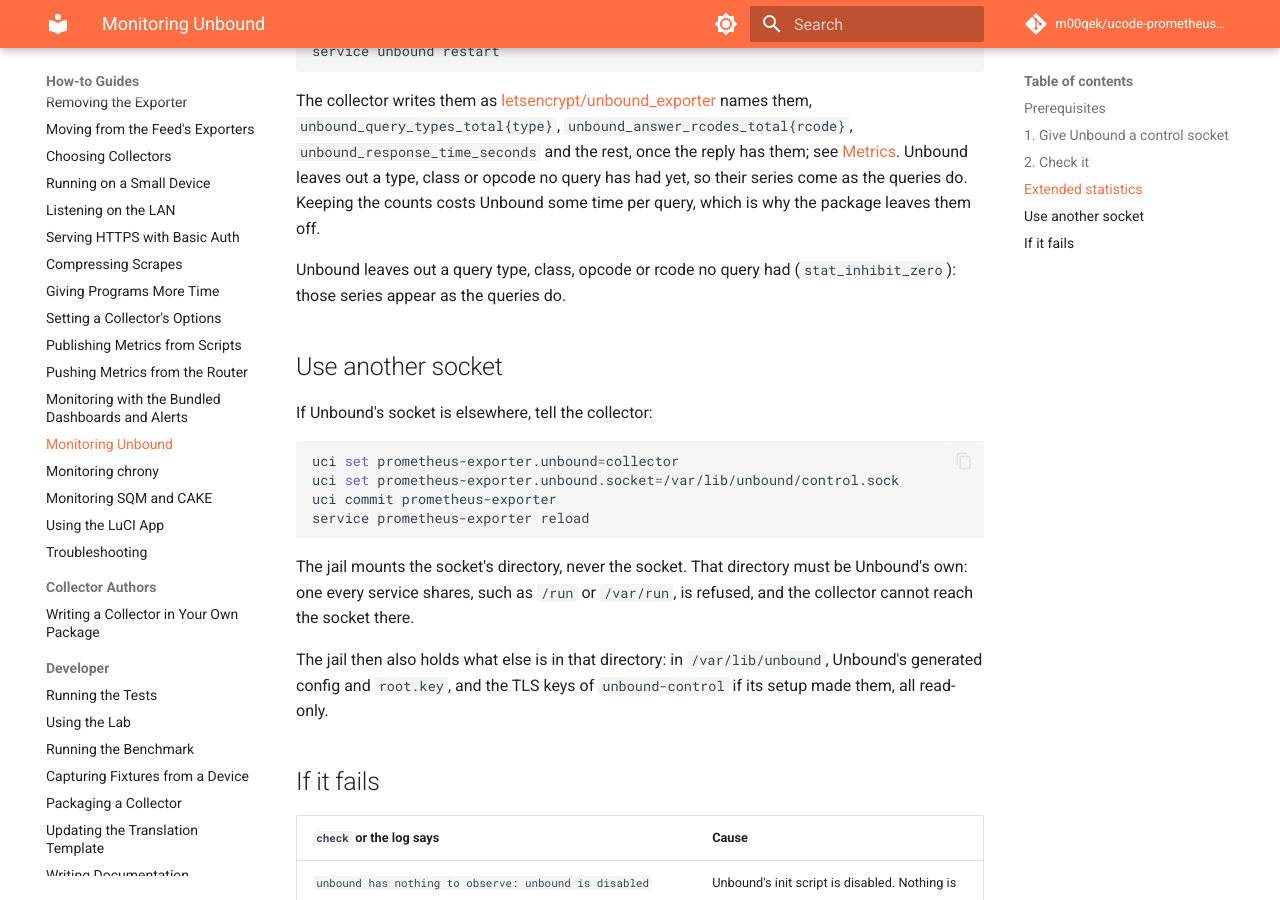
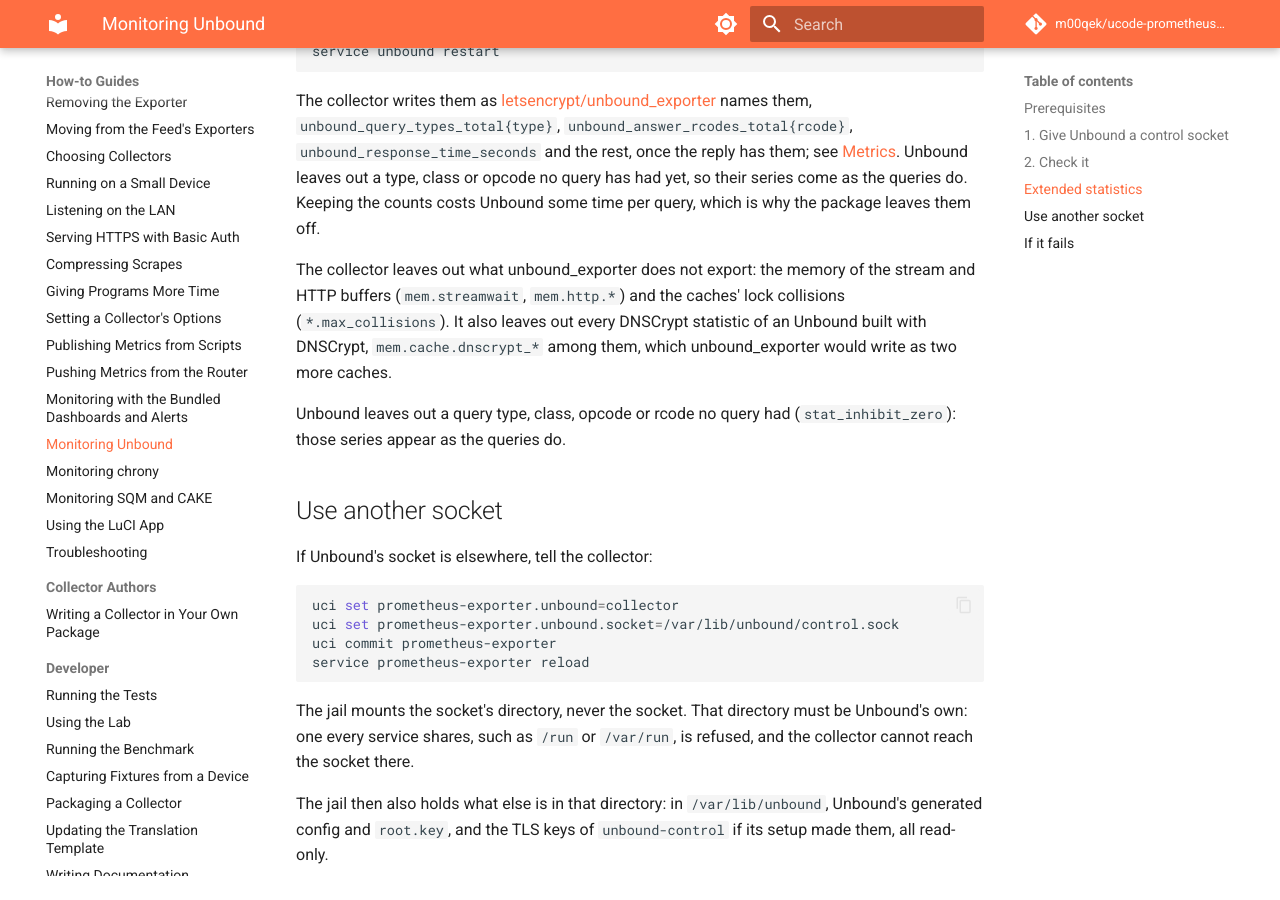
Before and after one commit to m00qek/ucode-prometheus-exporter, an MkDocs documentation site: the page built from docs/how-to/unbound.md, in a window 1280 px wide and 900 px high, scrolled down 1371 px. Built offline with MkDocs 1.6.1 and Material for MkDocs 9.7.7, drawn with Linux system fonts in a browser that asks for light colours; comment, search, counter and statistics services are not loaded.

Commit message:
Leave out unbound's DNSCrypt statistics, as the collector meant to
The collector's comment, before the comments went, said DNSCrypt's
statistics were left out, as what unbound_exporter does not export is, but
mem.cache.dnscrypt_shared_secret and mem.cache.dnscrypt_nonce matched
mem.cache. and went out as two more caches of unbound_memory_caches_bytes.
A key that names dnscrypt is now skipped; How to monitor Unbound says what
the collector leaves out.

```diff
--- a/docs/how-to/unbound.md
+++ b/docs/how-to/unbound.md
@@ -54,6 +54,8 @@
 
 The collector writes them as [letsencrypt/unbound_exporter](https://github.com/letsencrypt/unbound_exporter) names them, `unbound_query_types_total{type}`, `unbound_answer_rcodes_total{rcode}`, `unbound_response_time_seconds` and the rest, once the reply has them; see [Metrics](../reference/metrics.md#unbound). Unbound leaves out a type, class or opcode no query has had yet, so their series come as the queries do. Keeping the counts costs Unbound some time per query, which is why the package leaves them off.
 
+The collector leaves out what unbound_exporter does not export: the memory of the stream and HTTP buffers (`mem.streamwait`, `mem.http.*`) and the caches' lock collisions (`*.max_collisions`). It also leaves out every DNSCrypt statistic of an Unbound built with DNSCrypt, `mem.cache.dnscrypt_*` among them, which unbound_exporter would write as two more caches.
+
 Unbound leaves out a query type, class, opcode or rcode no query had (`stat_inhibit_zero`): those series appear as the queries do.
 
 ## Use another socket
```
Also changed, not shown: CHANGELOG.md (+1 -1 lines), 2 other files.
